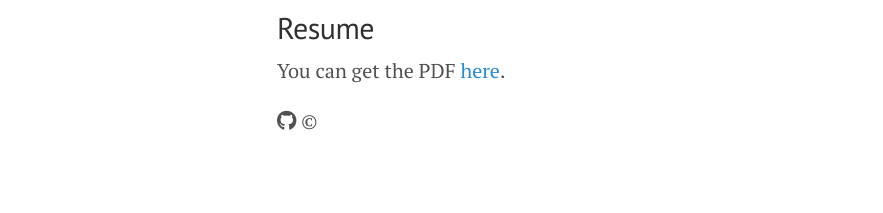
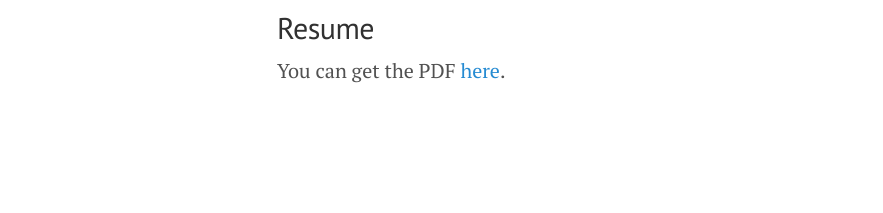
Before and after one commit to jooho556/jooho556.github.io, a Jekyll site: the page built from about.md, in a window 1280 px wide. Shown: the part 931-1144 px from the top of the page, without its empty margins (3-886 px from the left). Built offline with Jekyll 4.4.1, drawn with Linux system fonts in a browser that asks for light colours; nearby versions of some CDN libraries; after the commit the page ends 1097 px from its top, so only the background shows below that.

Commit message:
Update about.md

```diff
--- a/about.md
+++ b/about.md
@@ -25,6 +25,3 @@ I am in currently second year of Digipen Institute of Technology.
 
 ## Resume
 You can get the PDF [here](/assets/Resume.pdf).
-
-<i class="fab fa-github"></i>
- &copy;
```
